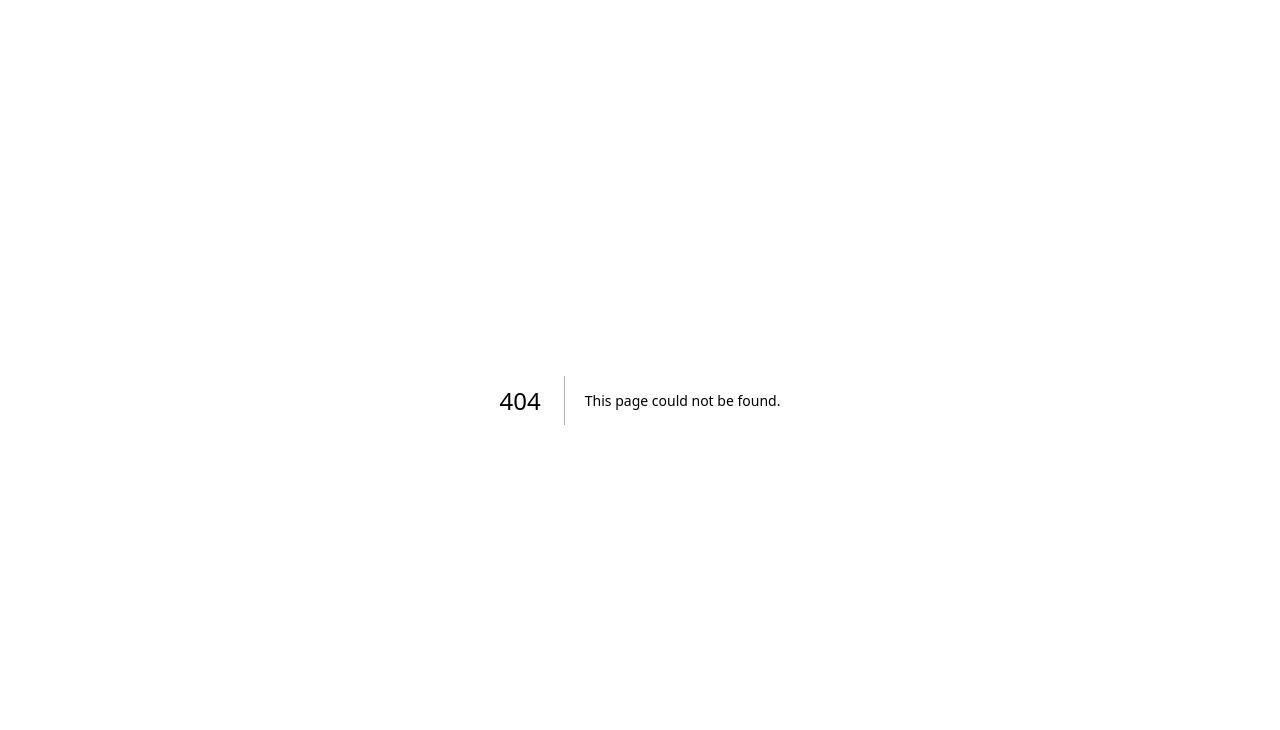
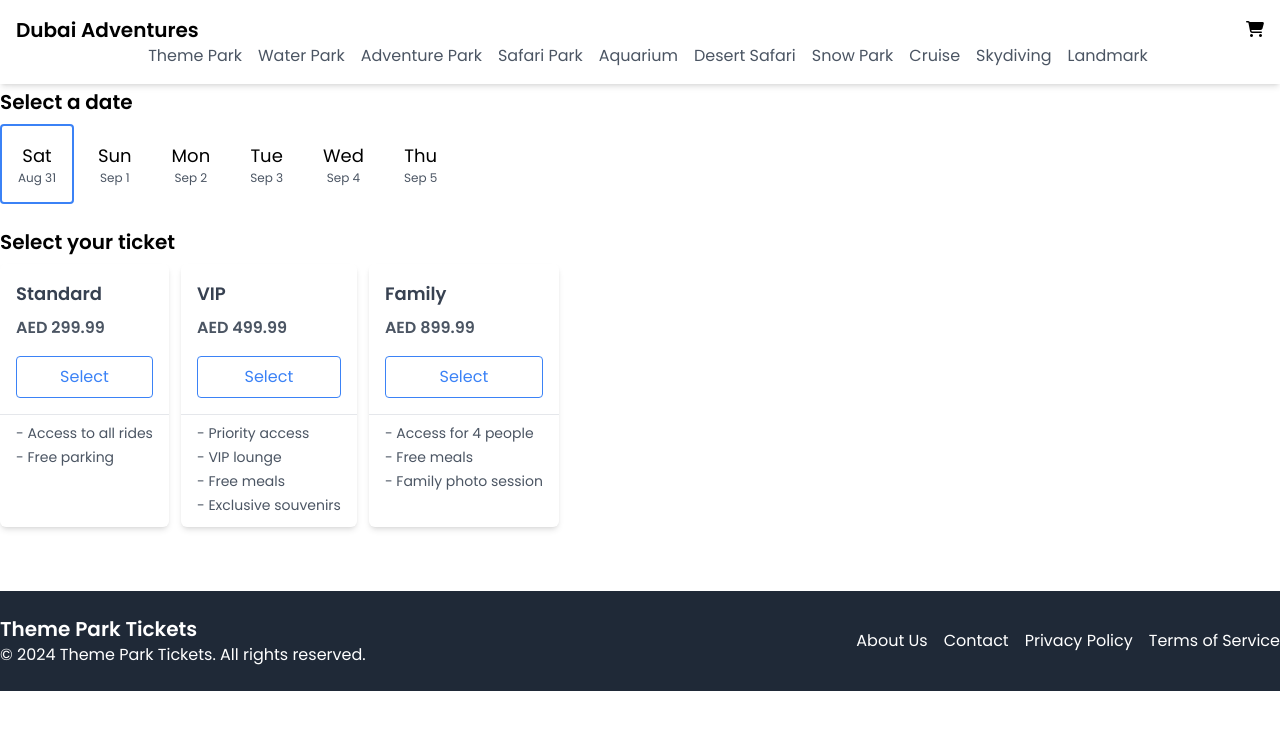
Before and after one commit to ysmn-sl/dubai-joy-ride-app, a Next.js app: page /book in a window 1280 px wide. Before the commit this address had no page. Shown: the top 730 px of the page. Built offline with nearby package versions, Linux system fonts and the light colour scheme.

Commit message:
Implement booking page

```diff
--- /dev/null
+++ b/src/pages/book.tsx
@@ -0,0 +1,117 @@
+import { useEffect, useRef, useState } from "react";
+import BookingTicketDateSelector from "@/components/BookingTicketDateSelector";
+import BookingTicketList from "@/components/BookingTicketList";
+import Footer from "@/components/Footer";
+import Navbar from "@/components/Navbar";
+import { Ticket } from "@/types/themPark";
+import { useRouter } from "next/router";
+import { DateInfo } from "@/types/dateInfo";
+
+const BookPage: React.FC = () => {
+  const getTodayDateInfo = (): DateInfo => {
+    const today = new Date();
+    return {
+      day: today.toLocaleDateString("en-US", { weekday: "short" }), // Short weekday format
+      date: today.toLocaleDateString("en-US", {
+        month: "short",
+        day: "numeric",
+      }),
+    };
+  };
+  const [selectedDate, setSelectedDate] = useState<DateInfo>(getTodayDateInfo); // State to hold selected date
+  const [selectedTicket, setSelectedTicket] = useState<Ticket | null>(null); // State to hold selected ticket
+  const router = useRouter();
+  const AddToCartRef = useRef<HTMLDivElement | null>(null);
+
+  const tickets: Ticket[] = [
+    {
+      id: 1,
+      type: "Standard",
+      price: 299.99,
+      currency: "AED",
+      benefits: ["Access to all rides", "Free parking"],
+    },
+    {
+      id: 2,
+      type: "VIP",
+      price: 499.99,
+      currency: "AED",
+      benefits: [
+        "Priority access",
+        "VIP lounge",
+        "Free meals",
+        "Exclusive souvenirs",
+      ],
+    },
+    {
+      id: 3,
+      type: "Family",
+      price: 899.99,
+      currency: "AED",
+      benefits: ["Access for 4 people", "Free meals", "Family photo session"],
+    },
+  ];
+
+  useEffect(() => {
+    if (selectedTicket && AddToCartRef.current) {
+      AddToCartRef.current.scrollIntoView({ behavior: "smooth" });
+    }
+  });
+
+  // Function to handle adding the ticket to the cart
+  const handleAddToCart = () => {
+    if (selectedTicket && selectedDate) {
+      router.push({
+        pathname: "/cart",
+      });
+    } else {
+      alert("Please select both a ticket and a date.");
+    }
+  };
+
+  return (
+    <>
+      <Navbar />
+      <div className="container mx-auto pt-8 pb-16 mt-14">
+        {/* Date Selection Section */}
+        <div className="mb-6">
+          <div className="text-xl font-semibold mb-2">Select a date</div>
+          {/* Pass setSelectedDate to BookingTicketDateSelector */}
+          <BookingTicketDateSelector
+            selectedDate={selectedDate}
+            setSelectedDate={setSelectedDate}
+          />
+        </div>
+
+        <div className="text-xl font-semibold mb-2">Select your ticket</div>
+        {/* Pass setSelectedTicket to BookingTicketList */}
+        <BookingTicketList
+          tickets={tickets}
+          selectedTicket={selectedTicket}
+          setSelectedTicket={setSelectedTicket}
+        />
+
+        {selectedTicket && selectedDate && (
+          <div
+            ref={AddToCartRef}
+            className="mt-4 bg-gray-100 p-4 shadow-lg flex justify-between items-center"
+          >
+            <div>
+              <p className="text-lg ">Selected Ticket: {selectedTicket.type}</p>
+              <p className="text-sm">Selected Date: {selectedDate.date}</p>
+            </div>
+            <button
+              onClick={handleAddToCart}
+              className="bg-blue-800 text-white px-4 py-2 rounded transition"
+            >
+              Add to Cart
+            </button>
+          </div>
+        )}
+      </div>
+      <Footer />
+    </>
+  );
+};
+
+export default BookPage;
```
